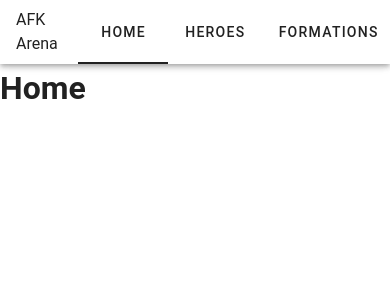
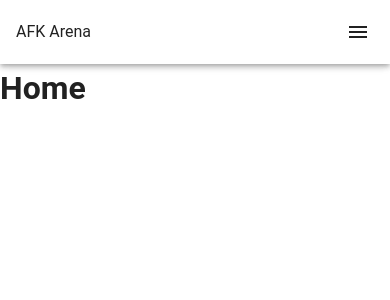
Before and after one commit to aentwist/afk-arena, a Vue app: page / in a window 390 px wide. Shown: the top 300 px of the page. Built offline with nearby package versions, Linux system fonts and the light colour scheme.

Commit message:
feat: add mobile nav menu

```diff
--- a/src/App.vue
+++ b/src/App.vue
@@ -2,12 +2,54 @@
   <v-app>
     <v-main>
       <v-app-bar>
+        <div
+          class="w-100 d-flex align-center"
+          :class="{ 'justify-space-between': display.mobile.value }"
+        >
           <div class="px-4">AFK Arena</div>
+
+          <v-app-bar-nav-icon
+            v-if="display.mobile.value"
+            class="me-2"
+            @click="showMobileNav = !showMobileNav"
+          />
+          <nav v-else>
             <v-tabs>
               <v-tab v-for="(tab, i) in tabs" :key="i" :to="tab.to">
                 {{ tab.title }}
               </v-tab>
             </v-tabs>
+          </nav>
+
+          <v-dialog v-model="showMobileNav" fullscreen transition="none">
+            <v-card>
+              <v-toolbar color="primary">
+                <div class="w-100 d-flex justify-space-between align-center">
+                  <div class="px-4">AFK Arena</div>
+                  <v-btn
+                    class="me-2"
+                    :icon="mdiClose"
+                    dark
+                    @click="showMobileNav = false"
+                  />
+                </div>
+              </v-toolbar>
+
+              <nav>
+                <v-list nav>
+                  <v-list-item
+                    v-for="(tab, i) in tabs"
+                    :key="i"
+                    :to="tab.to"
+                    @click="showMobileNav = false"
+                  >
+                    {{ tab.title }}
+                  </v-list-item>
+                </v-list>
+              </nav>
+            </v-card>
+          </v-dialog>
+        </div>
       </v-app-bar>
 
       <RouterView />
@@ -16,9 +58,14 @@
 </template>
 
 <script setup lang="ts">
+import { ref } from "vue";
 import { useDbStore } from "./stores/db";
+import { useDisplay } from "vuetify";
+import { mdiClose } from "@mdi/js";
 
 useDbStore();
+
+const display = useDisplay();
 
 const tabs = [
   {
@@ -38,4 +85,6 @@ const tabs = [
     title: "Abyssal Expedition",
   },
 ];
+
+const showMobileNav = ref(false);
 </script>
```
Lines whose indentation alone changed are shown as unchanged.
